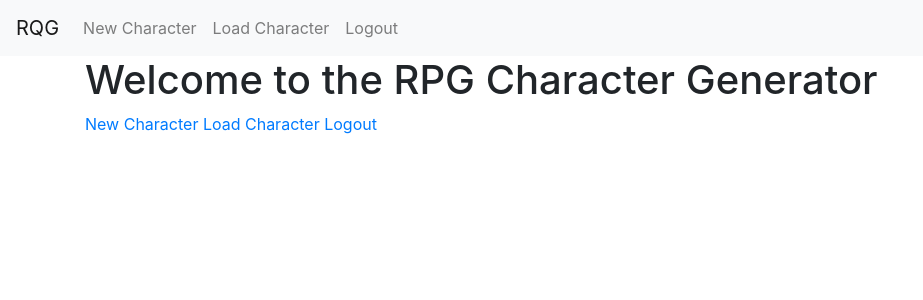
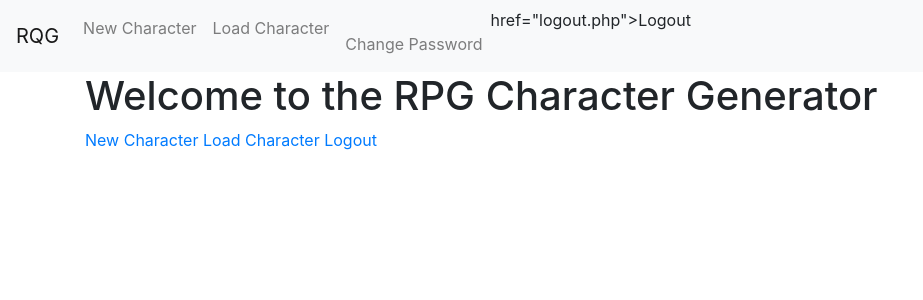
Before and after one commit to xenotaph/RQG, a PHP site: page /index.php in a window 1280 px wide. Shown: the top 300 px of the page, without its empty margins (0-923 px from the left). Run offline with PHP 8.4, Linux system fonts and the light colour scheme; the visitor is signed in with stand-in values (Sample User, id 1); a stand-in replaces the project's code that opens the database connection.

Commit message:
Add Change Password link to menu

```diff
--- a/menu.php
+++ b/menu.php
@@ -20,7 +20,11 @@ if (session_status() == PHP_SESSION_NONE) {
 		  <a class="nav-link" href="load_character.php">Load Character</a>
 		</li>
 		<li class="nav-item">
-          <a class="nav-link" href="logout.php">Logout</a>
+		  <a class="nav-link"
+	    <li class="nav-item">
+		    <a class="nav-link" href="change_password.php">Change Password</a>
+		  </li>
+		  href="logout.php">Logout</a>
 		</li>
 	  <?php else: ?>
 		<li class="nav-item">
```
Lines whose indentation alone changed are shown as unchanged.
